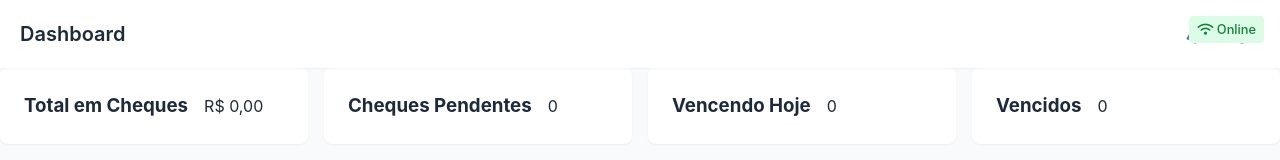
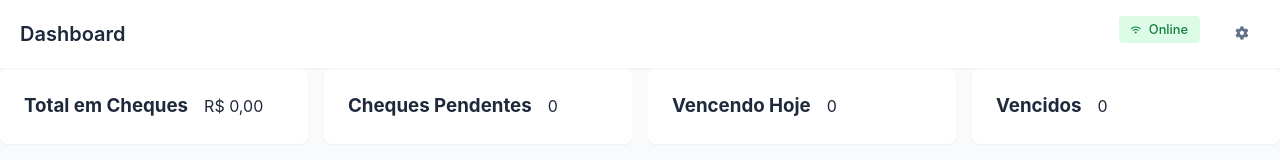
Before and after one commit to nelsonnedes/cheques_pre, a website with bundled scripts: page index.html in a window 1280 px wide. Shown: the top 160 px of the page. Built offline with nearby package versions, Linux system fonts and the light colour scheme; some packages are replaced by stand-ins of ours; no server answers.

Commit message:
update: 19/03/2025 17:27:29

```diff
--- a/css/style.css
+++ b/css/style.css
@@ -68,8 +68,46 @@ body {
 
 .header-actions {
     display: flex;
-    gap: 12px;
-    align-items: center;
+    gap: 16px;
+    align-items: center;
+    position: relative;
+}
+
+#connectionStatus {
+    position: fixed;
+    top: 16px;
+    right: 80px; /* Aumentado para dar espaço aos ícones */
+    padding: 4px 12px;
+    border-radius: 4px;
+    font-size: 0.8rem;
+    font-weight: 500;
+    z-index: 1000;
+    display: flex;
+    align-items: center;
+    gap: 4px;
+}
+
+#connectionStatus i {
+    font-size: 8px;
+    margin-right: 4px;
+}
+
+#connectionStatus.online {
+    background-color: var(--success-bg);
+    color: var(--success-text);
+}
+
+#connectionStatus.offline {
+    background-color: var(--error-bg);
+    color: var(--error-text);
+}
+
+#connectionStatus.online i {
+    color: var(--success-text);
+}
+
+#connectionStatus.offline i {
+    color: var(--error-text);
 }
 
 .icon-button {
@@ -81,21 +119,17 @@ body {
     color: var(--text-secondary);
     position: relative;
     transition: background-color 0.2s ease;
-}
-
-.icon-button:hover {
-    background-color: var(--hover-bg);
-    color: var(--text-primary);
-}
-
-.icon-button i {
-    font-size: 20px;
+    min-width: 36px;
+    min-height: 36px;
+    display: flex;
+    align-items: center;
+    justify-content: center;
 }
 
 .notification-badge {
     position: absolute;
-    top: -5px;
-    right: -5px;
+    top: 0;
+    right: 0;
     background-color: #dc3545;
     color: white;
     border-radius: 50%;
@@ -103,6 +137,7 @@ body {
     font-size: 12px;
     min-width: 18px;
     text-align: center;
+    transform: translate(25%, -25%);
 }
 
 .notification-badge.hidden {
--- a/index.html
+++ b/index.html
@@ -40,13 +40,14 @@
 </head>
 <body>
     <div class="app-container">
-        <!-- Connection Status -->
-        <div id="connectionStatus" class="online">Online</div>
-
         <!-- Header -->
         <header class="app-header">
             <h1>Dashboard</h1>
             <div class="header-actions">
+                <div id="connectionStatus" class="online">
+                    <i class="fas fa-circle"></i>
+                    Online
+                </div>
                 <button id="notificationsBtn" class="icon-button" aria-label="Notificações">
                     <i class="fas fa-bell"></i>
                     <span id="notificationBadge" class="notification-badge hidden">0</span>
```
Also changed, not shown: 2 other files.
